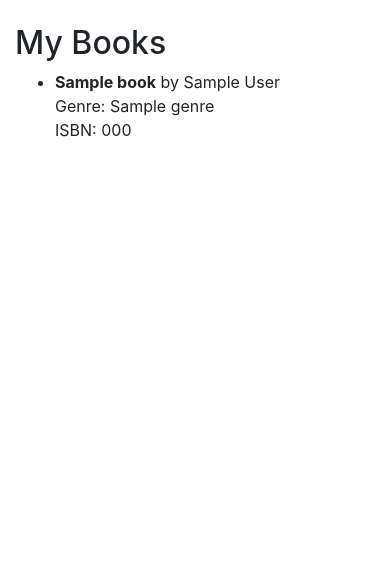
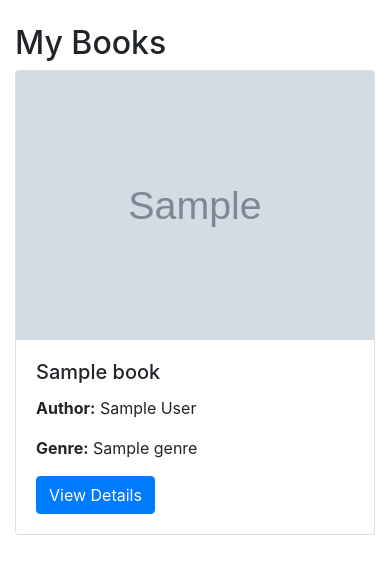
Before and after one commit to tobiasrisberg/book-exchange-platform, a Flask app: page /my_books in a window 390 px wide. Shown: the part 56-630 px from the top of the page. Run offline with Flask 3, Linux system fonts and the light colour scheme; a user stored in the database is signed in; tables that the repository leaves empty hold one stand-in row (values such as "Sample post"); grey boxes marked "Sample" are stand-in pictures; some libraries are stand-ins or nearby versions.

Commit message:
Add ability to see book details from My Book page. Introduce "Remove Book" button.

```diff
--- a/app/main/routes.py
+++ b/app/main/routes.py
@@ -393,3 +393,28 @@ def exchange_details(exchange_id):
         flash('You are not authorized to view this exchange.', 'danger')
         return redirect(url_for('main.history'))
     return render_template('exchange_details.html', exchange=exchange)
+
+
+@main.route('/remove_book/<int:book_id>', methods=['GET', 'POST'])
+@login_required
+def remove_book(book_id):
+    book = Book.query.get_or_404(book_id)
+    if book.owner != current_user:
+        flash('You are not authorized to remove this book.', 'danger')
+        return redirect(url_for('main.my_books'))
+
+    # Check if the book is involved in pending exchanges
+    pending_requests = ExchangeRequest.query.filter(
+        (ExchangeRequest.book_requested_id == book.id) |
+        (ExchangeRequest.book_offered_id == book.id)
+    ).filter(ExchangeRequest.status == 'pending').all()
+
+    if pending_requests:
+        flash('This book is involved in pending exchange requests and cannot be removed.', 'warning')
+        return redirect(url_for('main.my_books'))
+
+    # Remove the book
+    db.session.delete(book)
+    db.session.commit()
+    flash('Book removed successfully.', 'success')
+    return redirect(url_for('main.my_books'))
--- a/app/templates/book_details.html
+++ b/app/templates/book_details.html
@@ -27,6 +27,7 @@
     {% endif %}
 {% else %}
     <p>This is your book.</p>
+    <a href="{{ url_for('main.remove_book', book_id=book.id) }}" class="btn btn-danger" onclick="return confirm('Are you sure you want to remove this book?');">Remove Book</a>
 {% endif %}
 
 <a href="{{ url_for('main.books') }}">Back to Book List</a>
--- a/app/templates/my_books.html
+++ b/app/templates/my_books.html
@@ -5,18 +5,24 @@
 {% block content %}
 <h2>My Books</h2>
 {% if books %}
-    <ul>
+    <div class="row">
     {% for book in books %}
-        <li>
-            <strong>{{ book.title }}</strong> by {{ book.author }}
-            <br>
-            Genre: {{ book.genre.name if book.genre else 'Unknown' }}
-            <br>
-            ISBN: {{ book.isbn }}
-        </li>
+        <div class="col-md-4">
+            <div class="card mb-3">
+                {% if book.image_url %}
+                <img src="{{ book.image_url }}" class="card-img-top" alt="{{ book.title }} cover">
+                {% endif %}
+                <div class="card-body">
+                    <h5 class="card-title">{{ book.title }}</h5>
+                    <p class="card-text"><strong>Author:</strong> {{ book.author }}</p>
+                    <p class="card-text"><strong>Genre:</strong> {{ book.genre.name if book.genre else 'Unknown' }}</p>
+                    <a href="{{ url_for('main.book_details', book_id=book.id) }}" class="btn btn-primary">View Details</a>
+                </div>
+            </div>
+        </div>
     {% endfor %}
-    </ul>
+    </div>
 {% else %}
-    <p>You haven't added any books yet.</p>
+    <p>You have not added any books yet.</p>
 {% endif %}
 {% endblock %}
```
